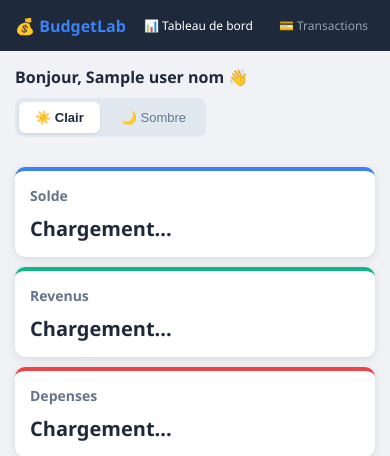
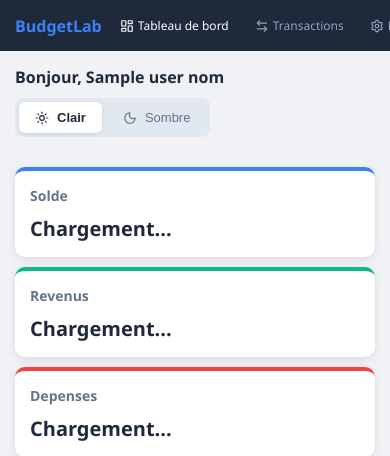
Before and after one commit to Jennyfer20/dashboard-finances, a Python web app: template templates/index.html in a window 390 px wide. Shown: the top 456 px of the page. Run offline with Jinja, Linux system fonts and the light colour scheme; the template is opened without the code that fills it: most values are stand-ins (such as "Sample title", 1, 10 or a date in 2020).

Commit message:
Fix CSS dashboard vs landing page

```diff
--- a/static/style.css
+++ b/static/style.css
@@ -2,6 +2,35 @@
     margin: 0;
     padding: 0;
     box-sizing: border-box;
+}
+
+/* === ICONS === */
+.icon {
+    width: 18px;
+    height: 18px;
+    vertical-align: middle;
+    margin-right: 8px;
+}
+
+.icon-sm {
+    width: 14px;
+    height: 14px;
+    vertical-align: middle;
+    margin-right: 4px;
+}
+
+.toggle-password-icon {
+    position: absolute;
+    right: 12px;
+    width: 20px;
+    height: 20px;
+    cursor: pointer;
+    color: #94a3b8;
+    transition: color 0.2s;
+}
+
+.toggle-password-icon:hover {
+    color: #3b82f6;
 }
 
 /* === LANDING PAGE === */
@@ -206,14 +235,6 @@
     padding-right: 45px;
 }
 
-.toggle-password {
-    position: absolute;
-    right: 12px;
-    cursor: pointer;
-    font-size: 18px;
-    user-select: none;
-}
-
 /* === DASHBOARD === */
 .dashboard-body {
     font-family: 'Segoe UI', Arial, sans-serif;
@@ -239,7 +260,8 @@
 }
 
 .sidebar a {
-    display: block;
+    display: flex;
+    align-items: center;
     color: #94a3b8;
     text-decoration: none;
     padding: 10px 0;
@@ -251,6 +273,10 @@
 .sidebar a:hover,
 .sidebar a.active {
     color: white;
+}
+
+.sidebar a .icon {
+    stroke: currentColor;
 }
 
 .logout-link {
@@ -298,6 +324,9 @@
     font-size: 13px;
     cursor: pointer;
     transition: all 0.2s;
+    display: flex;
+    align-items: center;
+    gap: 4px;
 }
 
 .theme-buttons button.btn-actif {
@@ -563,6 +592,8 @@
     color: #1e293b;
     font-size: 18px;
     margin-bottom: 20px;
+    display: flex;
+    align-items: center;
 }
 
 .msg {
@@ -767,6 +798,10 @@
     color: #94a3b8;
 }
 
+.dashboard-body.dark .toggle-password-icon {
+    color: #64748b;
+}
+
 /* === RESPONSIVE === */
 @media (max-width: 768px) {
     .big-title {
@@ -821,6 +856,12 @@
         padding: 5px 8px;
         white-space: nowrap;
         font-size: 12px;
+    }
+
+    .sidebar a .icon {
+        width: 14px;
+        height: 14px;
+        margin-right: 4px;
     }
 
     .logout-link {
--- a/templates/index.html
+++ b/templates/index.html
@@ -6,24 +6,29 @@
     <title>BudgetLab - Dashboard</title>
     <link rel="stylesheet" href="/static/style.css">
     <link rel="icon" href="/static/favicon.png" type="image/png">
+    <link rel="manifest" href="/static/manifest.json">
+    <meta name="theme-color" content="#3b82f6">
+    <meta name="apple-mobile-web-app-capable" content="yes">
+    <link rel="apple-touch-icon" href="/static/icon-192x192.png">
+    <script src="https://unpkg.com/lucide@latest"></script>
 </head>
 <body class="dashboard-body">
 
     <div class="sidebar">
-        <h2>💰 BudgetLab</h2>
-        <a href="#" class="active" onclick="changerPage('dashboard')">📊 Tableau de bord</a>
-        <a href="#" onclick="changerPage('transactions')">💳 Transactions</a>
-        <a href="#" onclick="changerPage('parametres')">⚙️ Parametres</a>
-        <a href="/api/logout" class="logout-link">🚪 Deconnexion</a>
+        <h2>BudgetLab</h2>
+        <a href="#" class="active" onclick="changerPage('dashboard')"><i data-lucide="layout-dashboard" class="icon"></i> Tableau de bord</a>
+        <a href="#" onclick="changerPage('transactions')"><i data-lucide="arrow-left-right" class="icon"></i> Transactions</a>
+        <a href="#" onclick="changerPage('parametres')"><i data-lucide="settings" class="icon"></i> Parametres</a>
+        <a href="/api/logout" class="logout-link"><i data-lucide="log-out" class="icon"></i> Deconnexion</a>
     </div>
 
     <div class="main">
 
         <div class="header">
-            <h1 id="titre-page">Bonjour, {{ user_nom }} 👋</h1>
+            <h1 id="titre-page">Bonjour, {{ user_nom }}</h1>
             <div class="theme-buttons">
-                <button id="btn-clair" class="btn-actif">☀️ Clair</button>
-                <button id="btn-sombre">🌙 Sombre</button>
+                <button id="btn-clair" class="btn-actif"><i data-lucide="sun" class="icon-sm"></i> Clair</button>
+                <button id="btn-sombre"><i data-lucide="moon" class="icon-sm"></i> Sombre</button>
             </div>
         </div>
 
@@ -90,7 +95,7 @@
         <div id="page-parametres" class="page" style="display:none;">
             <div class="settings-grid">
                 <div class="settings-card">
-                    <h3>👤 Mon Profil</h3>
+                    <h3><i data-lucide="user" class="icon"></i> Mon Profil</h3>
                     <div class="formulaire">
                         <label>Nom</label>
                         <input type="text" id="param-nom" placeholder="Ton nom">
@@ -101,26 +106,26 @@
                     </div>
                 </div>
                 <div class="settings-card">
-                    <h3>🔒 Changer le mot de passe</h3>
+                    <h3><i data-lucide="lock" class="icon"></i> Changer le mot de passe</h3>
                     <div class="formulaire">
                         <div class="password-field">
                             <input type="password" id="param-ancien-mdp" placeholder="Ancien mot de passe">
-                            <span class="toggle-password" onclick="togglePasswordDash('param-ancien-mdp', this)">👁️</span>
+                            <i data-lucide="eye" class="toggle-password-icon" onclick="togglePasswordDash('param-ancien-mdp', this)"></i>
                         </div>
                         <div class="password-field">
                             <input type="password" id="param-nouveau-mdp" placeholder="Nouveau mot de passe">
-                            <span class="toggle-password" onclick="togglePasswordDash('param-nouveau-mdp', this)">👁️</span>
+                            <i data-lucide="eye" class="toggle-password-icon" onclick="togglePasswordDash('param-nouveau-mdp', this)"></i>
                         </div>
                         <div class="password-field">
                             <input type="password" id="param-confirm-mdp" placeholder="Confirmer le nouveau">
-                            <span class="toggle-password" onclick="togglePasswordDash('param-confirm-mdp', this)">👁️</span>
+                            <i data-lucide="eye" class="toggle-password-icon" onclick="togglePasswordDash('param-confirm-mdp', this)"></i>
                         </div>
                         <button id="btn-change-mdp" class="btn-primary">Changer le mot de passe</button>
                         <p id="mdp-msg" class="msg"></p>
                     </div>
                 </div>
                 <div class="settings-card danger-zone">
-                    <h3>⚠️ Zone dangereuse</h3>
+                    <h3><i data-lucide="alert-triangle" class="icon"></i> Zone dangereuse</h3>
                     <p>Supprimer ton compte et toutes tes donnees. Cette action est irreversible.</p>
                     <button id="btn-supprimer-compte" class="btn-danger">Supprimer mon compte</button>
                 </div>
@@ -152,5 +157,11 @@
 
     <script src="https://cdn.jsdelivr.net/npm/chart.js"></script>
     <script src="/static/script.js"></script>
+    <script>
+    lucide.createIcons();
+    if ("serviceWorker" in navigator) {
+        navigator.serviceWorker.register("/static/sw.js");
+    }
+    </script>
 </body>
 </html>
```
Also changed, not shown: make_icons.py (added, +12 -0 lines), static/sw.js (added, +44 -0 lines), templates/landing.html (+9 -0 lines), templates/login.html (+12 -4 lines), templates/register.html (+13 -5 lines), static/icon-128x128.png (added), static/icon-144x144.png (added), static/icon-152x152.png (added), static/icon-192x192.png (added), static/icon-384x384.png (added), static/icon-512x512.png (added), static/icon-72x72.png (added), static/icon-96x96.png (added), static/manifest.json (added).
